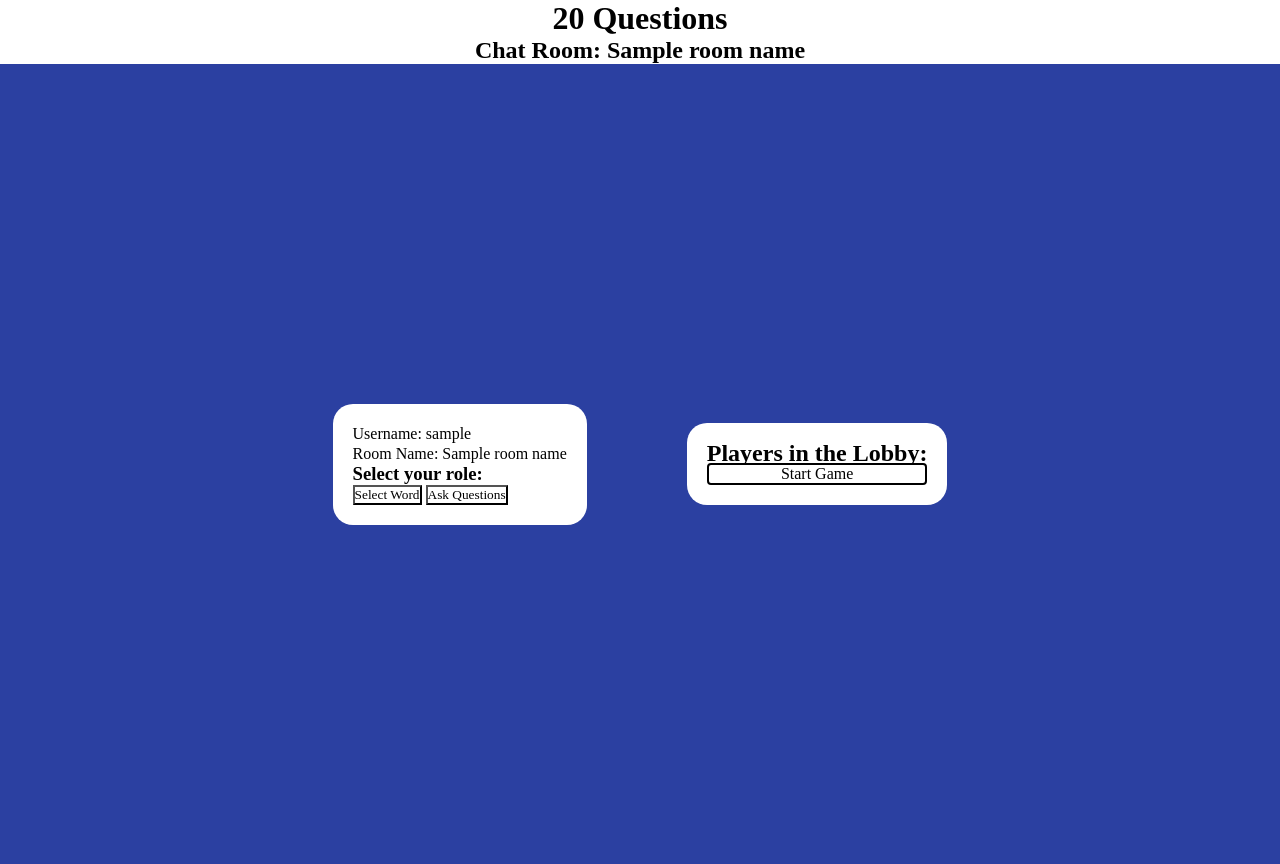
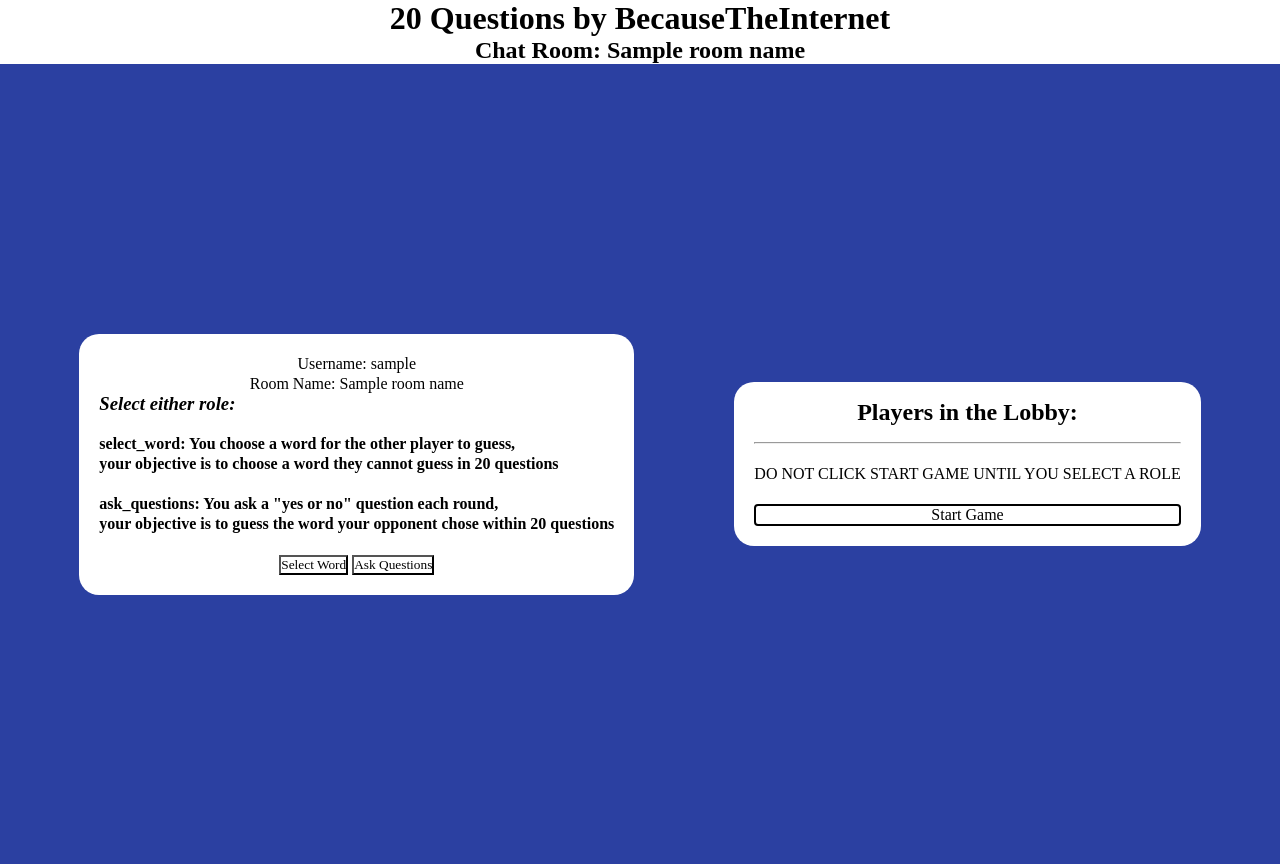
Before and after one commit to emilydesantis/cse312-because-the-internet, a Flask app: template templates/lobby.html in a window 1280 px wide. Run offline with Flask 3, Linux system fonts and the light colour scheme; the template is opened without the code that fills it: most values are stand-ins (such as "Sample title", 1, 10 or a date in 2020); some libraries are stand-ins or nearby versions.

Commit message:
front end changes

```diff
--- a/server.py
+++ b/server.py
@@ -72,7 +72,7 @@ def lobby(room_name):
    username = html.escape(username)
    print(username)
    print("------------------------------------")
-   return render_template('lobby.html', room_name=room_name,username=username)
+   return render_template('lobby.html', room_name=room_name, username=username)
 
 
 @app.route('/login', methods=['POST'])
--- a/templates/index.html
+++ b/templates/index.html
@@ -1,6 +1,6 @@
 <html>
 <head>
-    <title>Login and SignUp Forms</title>
+    <title>20 Questions by BecauseTheInternet</title>
     <link rel="stylesheet" href="{{ url_for('static', filename='css/styles.css') }}">
 
 
@@ -12,7 +12,7 @@
     <link href="https://unpkg.com/boxicons@2.1.2/css/boxicons.min.css" re1="stylesheet">
 </head>
 <body onload="welcome();">
-<h1 style="text-align:center">20 Questions</h1>
+<h1 style="text-align:center">20 Questions by BecauseTheInternet</h1>
 
     <section class="container forms">
 
--- a/templates/lobby.html
+++ b/templates/lobby.html
@@ -9,19 +9,29 @@
     <script src="https://code.jquery.com/jquery-3.5.1.min.js"></script>
 </head>
 <body>
-    <h1 style="text-align:center">20 Questions</h1>
+    <h1 style="text-align:center">20 Questions by BecauseTheInternet</h1>
     <h2 style="text-align:center"> Chat Room: {{ room_name }}</h2>
 
     <section class="container forms">
         <div class="user-credentials">
-            <p>Username: {{username }}</p>
-            <p>Room Name: {{ room_name }}</p>
+            <p style="text-align: center">Username: {{username }}</p>
+            <p style="text-align: center">Room Name: {{ room_name }}</p>
 <!--                       <div id="role-selection">-->
 <!--            <h3>Select your role:</h3>-->
             <div id="role-selection">
-                <h3>Select your role:</h3>
+                <h3><i>Select either role:</i></h3>
+                <br>
+                <h4>select_word: You choose a word for the other player to guess, </h4>
+                <h4>your objective is to choose a word they cannot guess in 20 questions</h4>
+                <br>
+                <h4>ask_questions: You ask a "yes or no" question each round, </h4>
+                <h4>your objective is to guess the word your opponent chose within 20 questions</h4>
+                <br>
+
+                <center>
                 <button id="select_word">Select Word</button>
                 <button id="ask_questions">Ask Questions</button>
+                    </center>
             </div>
 <!--            <button id="select_word">Select Word</button>-->
 <!--            <button id="ask_questions">Ask Questions</button>-->
@@ -29,9 +39,13 @@
         </div>
 
         <div class="user-credentials">
-            <h1>Players in the Lobby:</h1>
-            <ul id="users-list"></ul>
-
+            <h1 style="text-align: center">Players in the Lobby:</h1>
+            <ul id="users-list" style="text-align: center"></ul>
+            <br>
+            <hr>
+            <br>
+            <p style="text-align: center">DO NOT CLICK START GAME UNTIL YOU SELECT A ROLE</p>
+            <br>
             <div class="field button-field" style="text-align: center">
                 <button style="text-align: center" id="start_game">Start Game</button>
             </div>
--- a/templates/page3.html
+++ b/templates/page3.html
@@ -3,13 +3,13 @@
 <head>
    <meta charset="UTF-8">
    <meta name="viewport" content="width=device-width, initial-scale=1.0">
-   <title>20 Questions Game</title>
+   <title>Choose Your Role</title>
    <link rel="stylesheet" href="{{ url_for('static', filename='css/styles.css') }}">
    <script src="https://cdnjs.cloudflare.com/ajax/libs/socket.io/3.0.3/socket.io.min.js"></script>
    <script src="https://code.jquery.com/jquery-3.5.1.min.js"></script>
 </head>
 <body>
-   <h1 style="text-align:center">20 Questions Game</h1>
+   <h1 style="text-align:center">20 Questions by BecauseTheInternet</h1>
    <p style="text-align:center">Room: {{ room_name }}</p>
    <section class="container">
           <div class="container-3">
--- a/templates/page4.html
+++ b/templates/page4.html
@@ -7,7 +7,7 @@
 </head>
 
 <body onload="welcome();">
-<h1 style="text-align:center">20 Questions</h1>
+<h1 style="text-align:center">20 Questions by BecauseTheInternet</h1>
 <h2 style="text-align:center"> Chat Room: {{ room_name }}</h2>
 <!--User that is asking questions-->
 <section class="container">
```
Also changed, not shown: templates/page2.html (+16 -8 lines).
